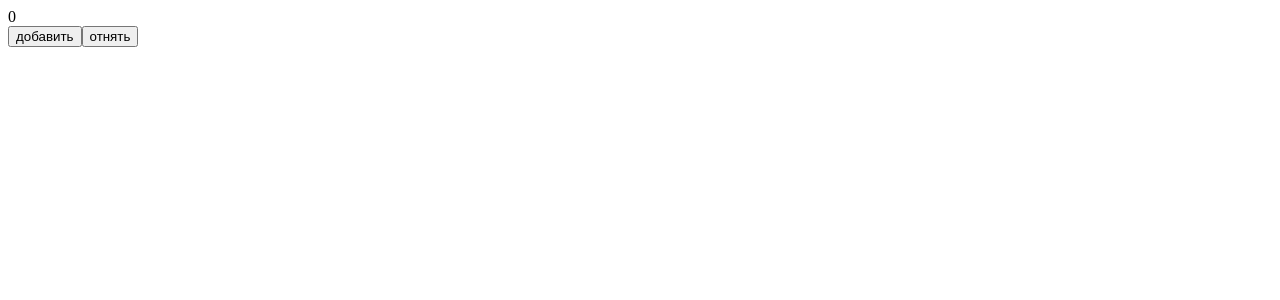
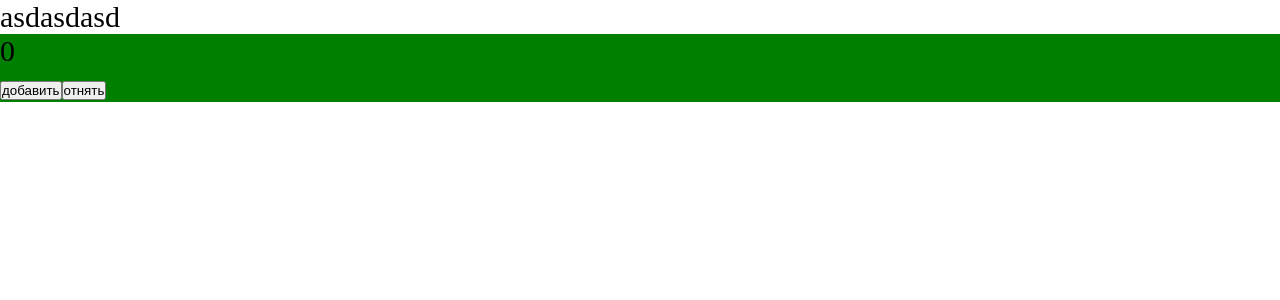
Before and after one commit to southatelove/petProject, a React app: page / in a window 1280 px wide. Shown: the top 300 px of the page. Built offline with nearby package versions, Linux system fonts and the light colour scheme.

Commit message:
update/ добавление miniСssExtractPlugin (webpack), настройка module.scss

```diff
--- a/package.json
+++ b/package.json
@@ -19,6 +19,7 @@
     "@types/webpack-dev-server": "^4.7.2",
     "css-loader": "^6.6.0",
     "html-webpack-plugin": "^5.5.0",
+    "mini-css-extract-plugin": "^2.5.3",
     "sass": "^1.49.9",
     "sass-loader": "^12.6.0",
     "style-loader": "^3.3.1",
--- /dev/null
+++ b/src/App.tsx
@@ -0,0 +1,11 @@
+import { Counter } from "./components/Counter";
+import "./index.scss";
+
+export default function App() {
+  return (
+    <div className="app">
+      asdasdasd
+      <Counter />
+    </div>
+  );
+}
--- /dev/null
+++ b/src/components/Counter.module.scss
@@ -0,0 +1,3 @@
+.button {
+    background: green;
+}
--- a/src/components/Counter.tsx
+++ b/src/components/Counter.tsx
@@ -1,5 +1,5 @@
 import React from "react";
-import "./Counter.scss";
+import styles from "./Counter.module.scss";
 
 export const Counter = () => {
   const [count, setCount] = React.useState(0);
@@ -13,7 +13,7 @@
   };
 
   return (
-    <div>
+    <div className={styles["button"]}>
       <div>{count}</div>
       <button onClick={increment}>добавить</button>
       <button onClick={decrement}>отнять</button>
--- /dev/null
+++ b/src/index.scss
@@ -0,0 +1,9 @@
+* {
+    margin: 0;
+    padding: 0;
+    box-sizing: border-box;
+}
+
+.app {
+    font-size:30px
+}
--- a/src/index.tsx
+++ b/src/index.tsx
@@ -1,9 +1,8 @@
 import { render } from "react-dom";
-import { Counter } from "./components/Counter";
+import App from "./App";
 
 render(
-  <div>
-    <Counter />
-  </div>,
+  <App />,
+
   document.getElementById("root")
 );
```
Also changed, not shown: src/global.d.ts (added, +8 -0 lines), src/components/Counter.scss (deleted), 4 other files (tests, documents, lock files or other folders).
